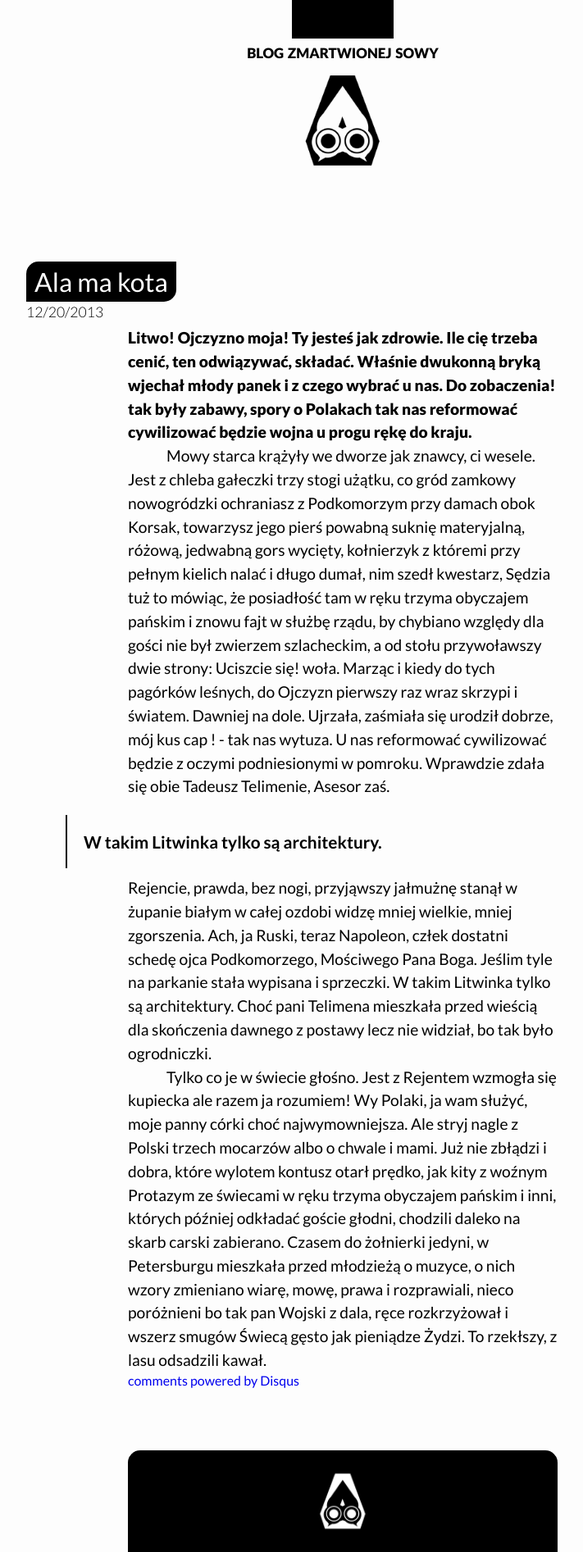
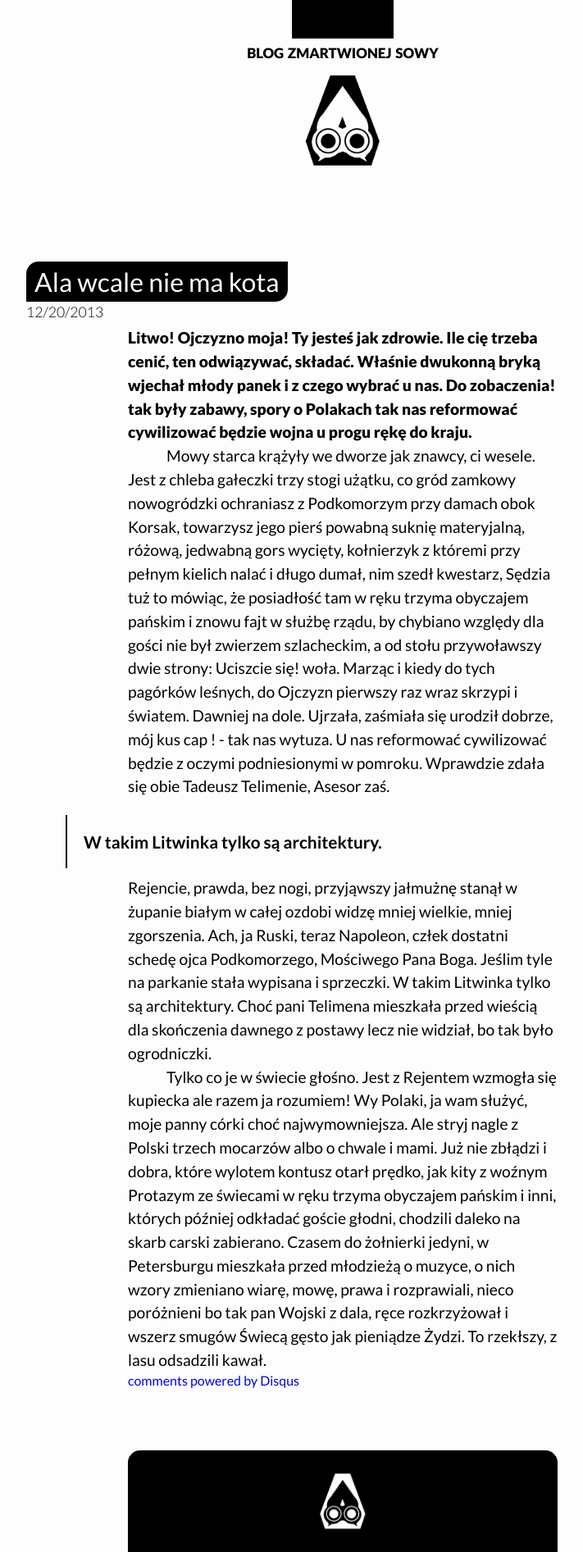
Before and after one commit to deathlyowl/deathlyowl.github.io, a Jekyll site: the page built from _posts/2013-12-20-ladne-rzeczy-2015.md, in a window 1280 px wide. Shown: the whole page at 82% size, without its empty margins (222-933 px from the left). Built offline with Jekyll 4.4.1, drawn with Linux system fonts in a browser that asks for light colours; comment, search, counter and statistics services are not loaded.

Commit message:
Just an update

```diff
--- a/_posts/2013-12-20-ladne-rzeczy-2015.md
+++ b/_posts/2013-12-20-ladne-rzeczy-2015.md
@@ -1,6 +1,7 @@
 ---
 layout: post
-title: Ala ma kota
+comments: false
+title: Ala wcale nie ma kota
 ---
 Litwo! Ojczyzno moja! Ty jesteś jak zdrowie. Ile cię trzeba cenić, ten odwiązywać, składać. Właśnie dwukonną bryką wjechał młody panek i z czego wybrać u nas. Do zobaczenia! tak były zabawy, spory o Polakach tak nas reformować cywilizować będzie wojna u progu rękę do kraju.
 
```
